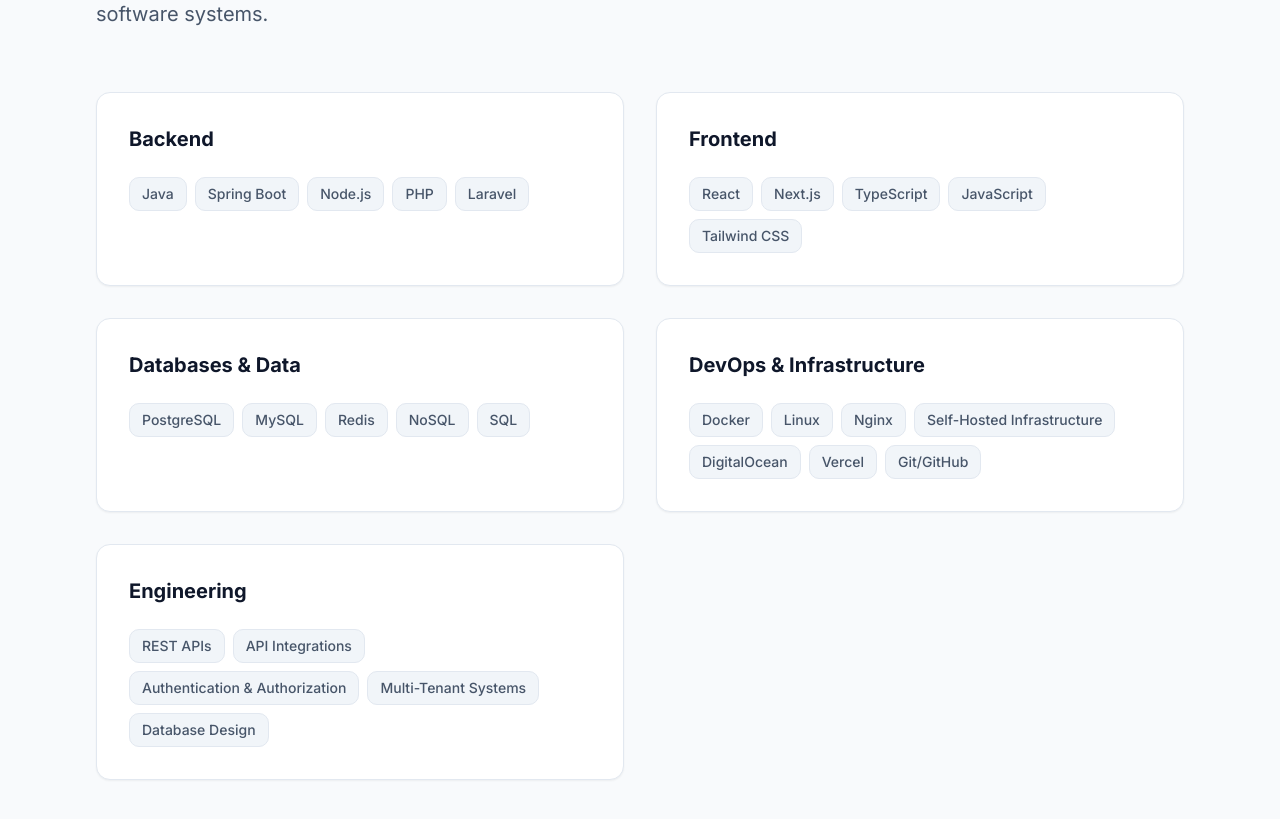
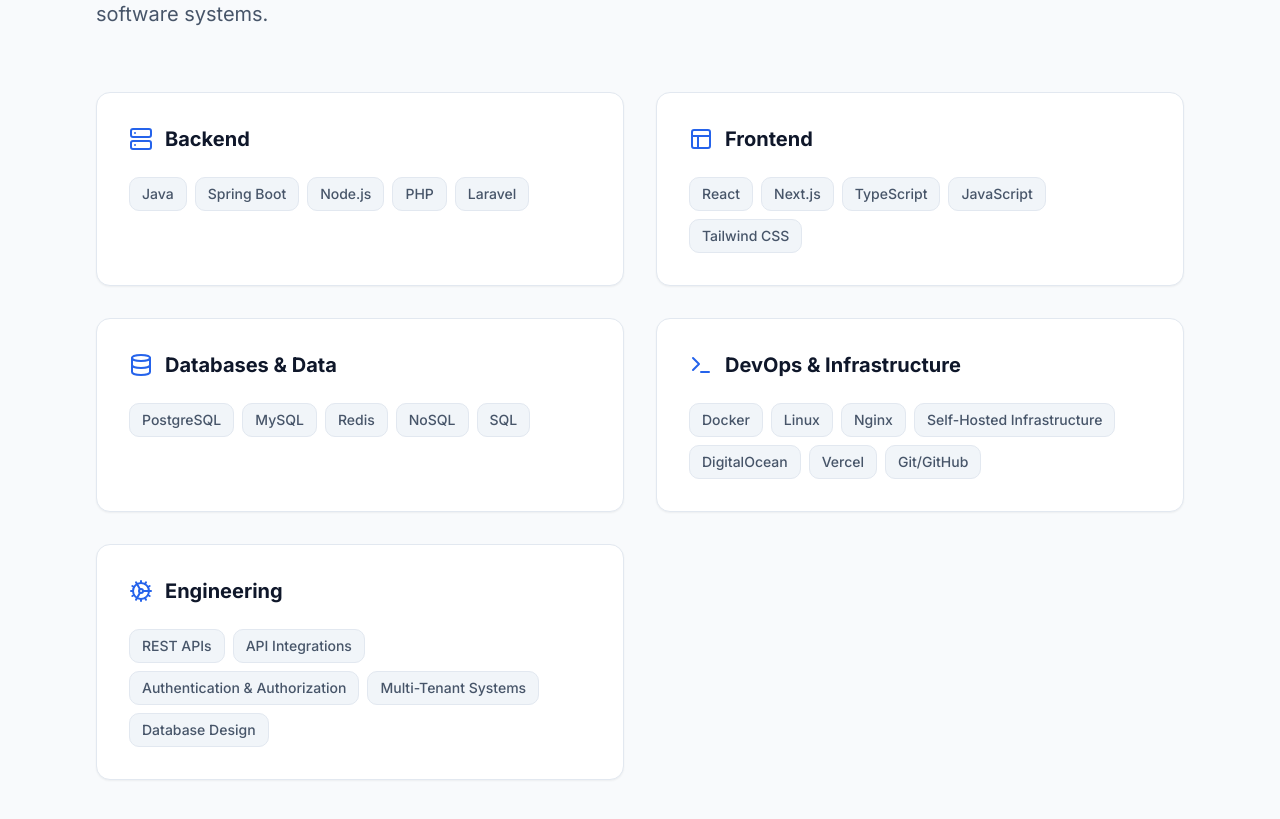
Before and after one commit to jayrakel/nathan-gesora-portfolio, a Next.js app: page / in a window 1280 px wide. Shown: the part 1891-2710 px from the top of the page. Built offline with nearby package versions, Linux system fonts and the light colour scheme.

Commit message:
feat: add lucide-react icons to skill category headers in Skills component

```diff
--- a/package.json
+++ b/package.json
@@ -10,6 +10,7 @@
     "test:e2e": "playwright test"
   },
   "dependencies": {
+    "lucide-react": "^1.45.0",
     "next": "^14.2.0",
     "react": "^18.3.0",
     "react-dom": "^18.3.0",
--- a/src/components/Skills.tsx
+++ b/src/components/Skills.tsx
@@ -1,4 +1,13 @@
 import { skillGroups } from '@/data/skills';
+import { Server, Layout, Database, Terminal, Cog } from 'lucide-react';
+
+const iconMap: Record<string, React.ReactNode> = {
+  'Backend': <Server className="h-6 w-6 text-primary" />,
+  'Frontend': <Layout className="h-6 w-6 text-primary" />,
+  'Databases & Data': <Database className="h-6 w-6 text-primary" />,
+  'DevOps & Infrastructure': <Terminal className="h-6 w-6 text-primary" />,
+  'Engineering': <Cog className="h-6 w-6 text-primary" />,
+};
 
 export default function Skills() {
   return (
@@ -22,9 +31,12 @@ export default function Skills() {
               key={group.category}
               className="card card-hover p-6 md:p-8"
             >
-              <h4 className="mb-6 text-xl font-bold text-foreground">
-                {group.category}
-              </h4>
+              <div className="mb-6 flex items-center gap-3">
+                {iconMap[group.category]}
+                <h4 className="text-xl font-bold text-foreground">
+                  {group.category}
+                </h4>
+              </div>
 
               <ul className="flex flex-wrap gap-2">
                 {group.items.map((item) => (
```
Also changed, not shown: 1 other file (tests, documents, lock files or other folders).
